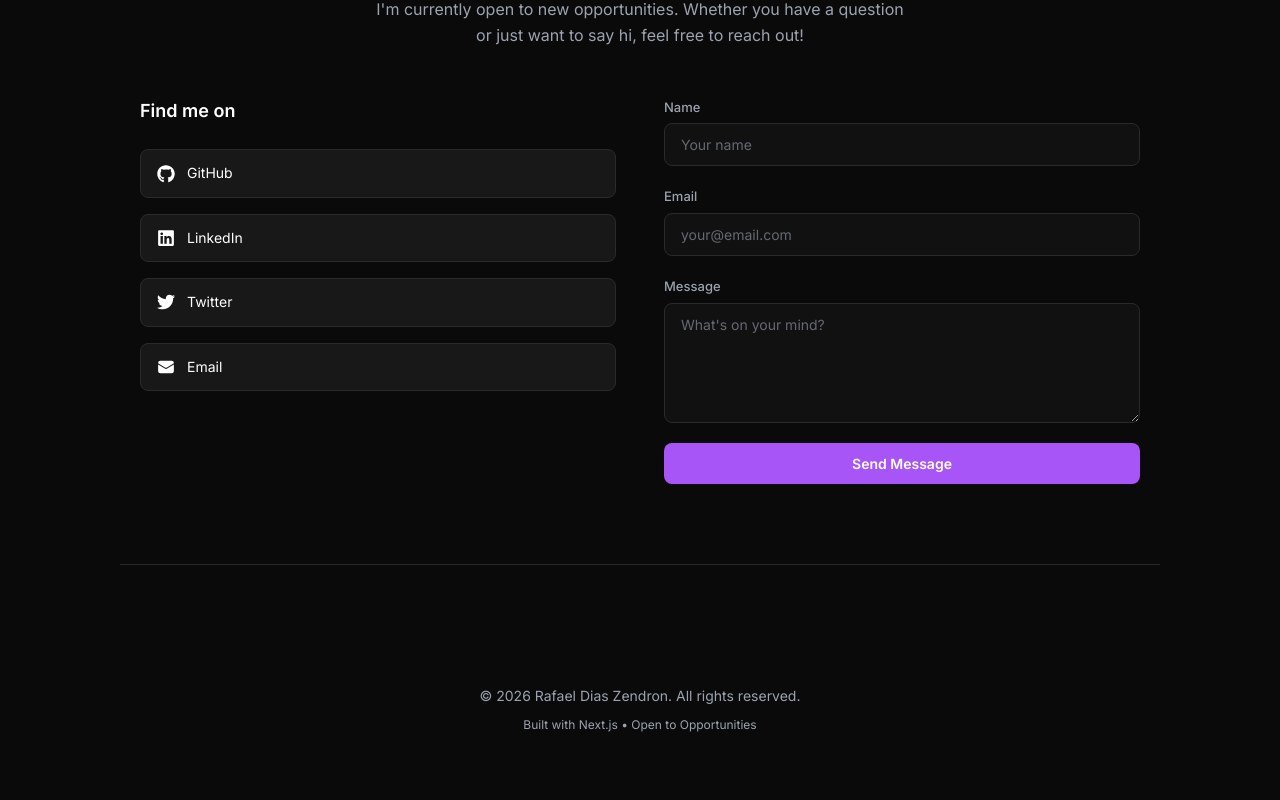
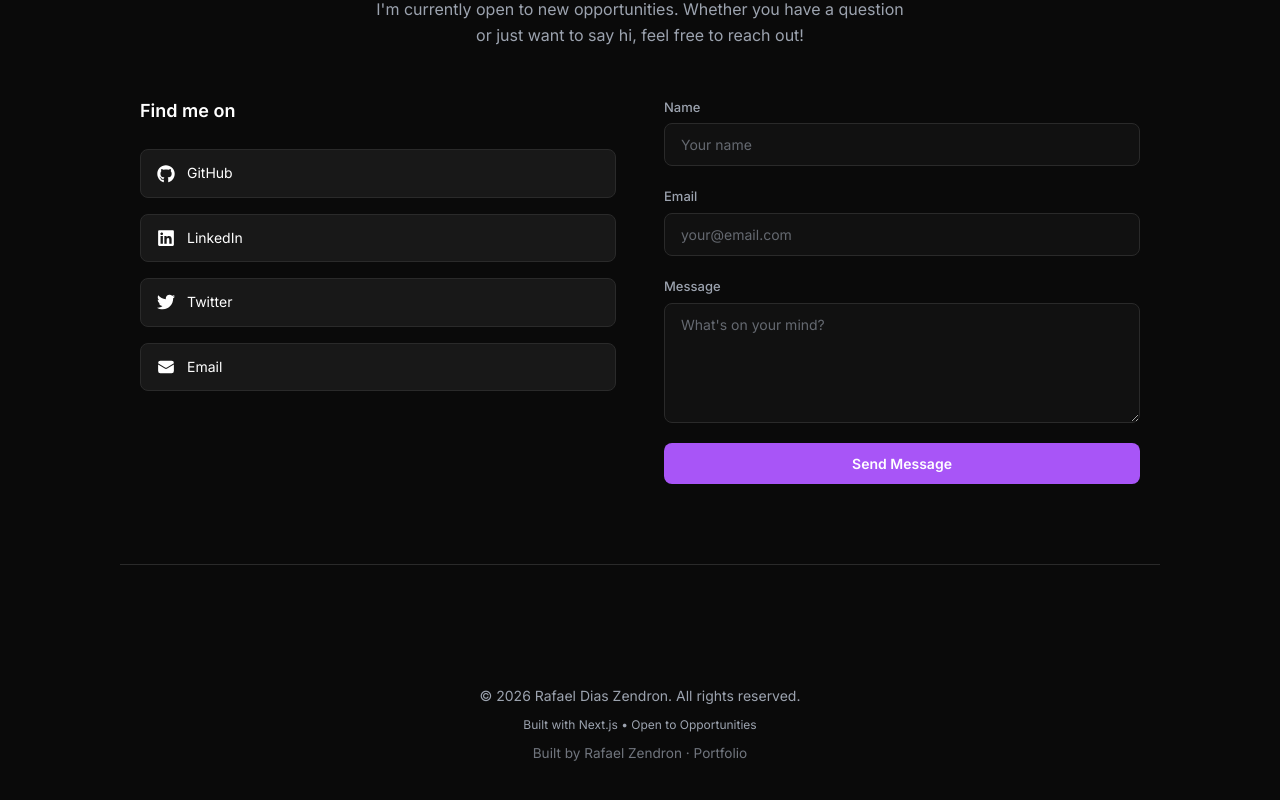
Before and after one commit to rafaumeu/portfolio_dev, a Next.js app: page / in a window 1280 px wide. Shown: the part 3872-4672 px from the top of the page. Before the commit the page ends 4647 px from the top, so only its background shows below. Built offline with nearby package versions, Linux system fonts and the light colour scheme.

Commit message:
feat(seo): fix canonical URLs, add rel=me links, signature footer
- Fix sitemap/robots/schema URL from rafaeldiaszendron.dev to portfoliodev-blush-pi.vercel.app
- Add rel=me links for GitHub, LinkedIn, Fiverr, Twitter
- Add Fiverr to Schema.org sameAs
- Add SEO signature footer with cross-links

```diff
--- a/src/app/layout.tsx
+++ b/src/app/layout.tsx
@@ -66,7 +66,7 @@ const jsonLd = {
   '@context': 'https://schema.org',
   '@type': 'Person',
   name: 'Rafael Dias Zendron',
-  url: 'https://rafaeldiaszendron.dev',
+  url: 'https://portfoliodev-blush-pi.vercel.app',
   jobTitle: 'Software Engineer',
   email: 'rafael.zendron22@gmail.com',
   description:
@@ -74,6 +74,7 @@ const jsonLd = {
   sameAs: [
     'https://github.com/rafaumeu',
     'https://www.linkedin.com/in/rafael-dias-zendron-528290132/',
+    'https://br.fiverr.com/rafaelzendron',
     'https://twitter.com/rafaumeu',
   ],
   knowsAbout: [
@@ -101,6 +102,10 @@ export default function RootLayout({
           type="application/ld+json"
           dangerouslySetInnerHTML={{ __html: JSON.stringify(jsonLd) }}
         />
+        <link rel="me" href="https://github.com/rafaumeu" />
+        <link rel="me" href="https://www.linkedin.com/in/rafael-dias-zendron-528290132/" />
+        <link rel="me" href="https://br.fiverr.com/rafaelzendron" />
+        <link rel="me" href="https://twitter.com/rafaumeu" />
       </head>
       <body>
         <a href="#main-content" className="skip-to-content">
--- a/src/app/robots.ts
+++ b/src/app/robots.ts
@@ -3,6 +3,6 @@ import { MetadataRoute } from 'next';
 export default function robots(): MetadataRoute.Robots {
   return {
     rules: { userAgent: '*', allow: '/' },
-    sitemap: 'https://rafaeldiaszendron.dev/sitemap.xml',
+    sitemap: 'https://portfoliodev-blush-pi.vercel.app/sitemap.xml',
   };
 }
--- a/src/app/sitemap.ts
+++ b/src/app/sitemap.ts
@@ -3,7 +3,7 @@ import { MetadataRoute } from 'next';
 export default function sitemap(): MetadataRoute.Sitemap {
   return [
     {
-      url: 'https://rafaeldiaszendron.dev',
+      url: 'https://portfoliodev-blush-pi.vercel.app',
       lastModified: new Date(),
       changeFrequency: 'monthly',
       priority: 1,
--- a/src/components/Footer.tsx
+++ b/src/components/Footer.tsx
@@ -11,6 +11,16 @@ export default function Footer() {
     <footer className="footer-section" role="contentinfo">
       <p>{t('footer.copyright', { year })}</p>
       <p>{t('footer.builtWith')}</p>
+      <p style={{ marginTop: '0.5rem', fontSize: '0.85rem', opacity: 0.7 }}>
+        Built by{' '}
+        <a href="https://github.com/rafaumeu" target="_blank" rel="noopener noreferrer me">
+          Rafael Zendron
+        </a>{' '}
+        ·{' '}
+        <a href="https://portfoliodev-blush-pi.vercel.app" target="_blank" rel="noopener noreferrer">
+          Portfolio
+        </a>
+      </p>
     </footer>
   );
 }
```
